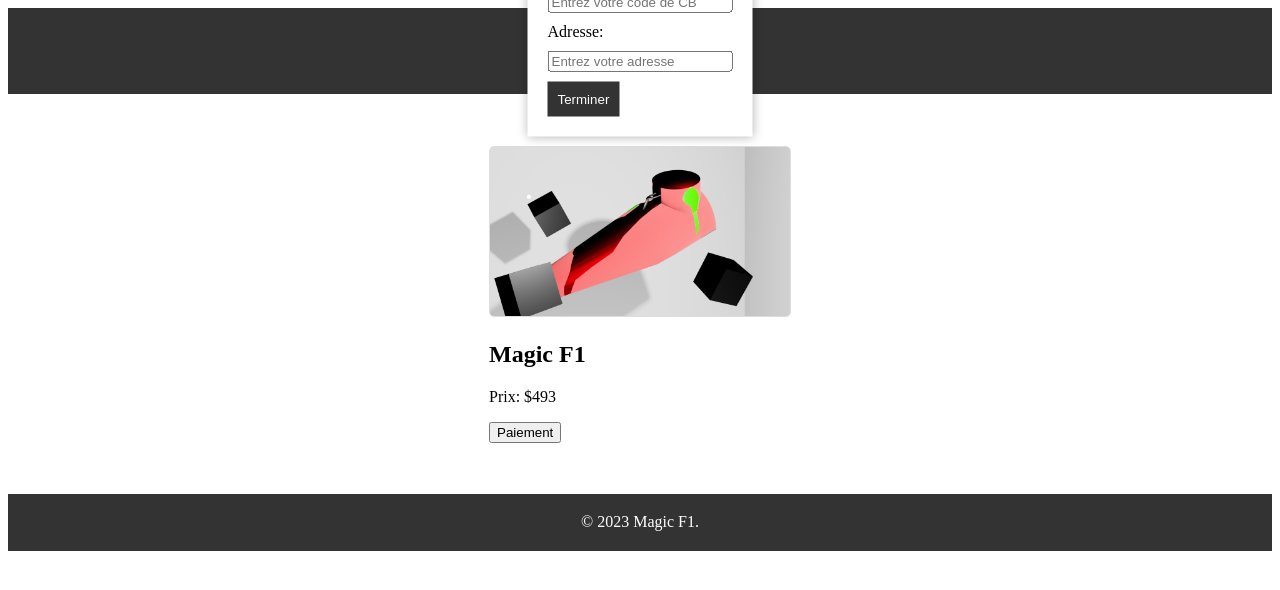
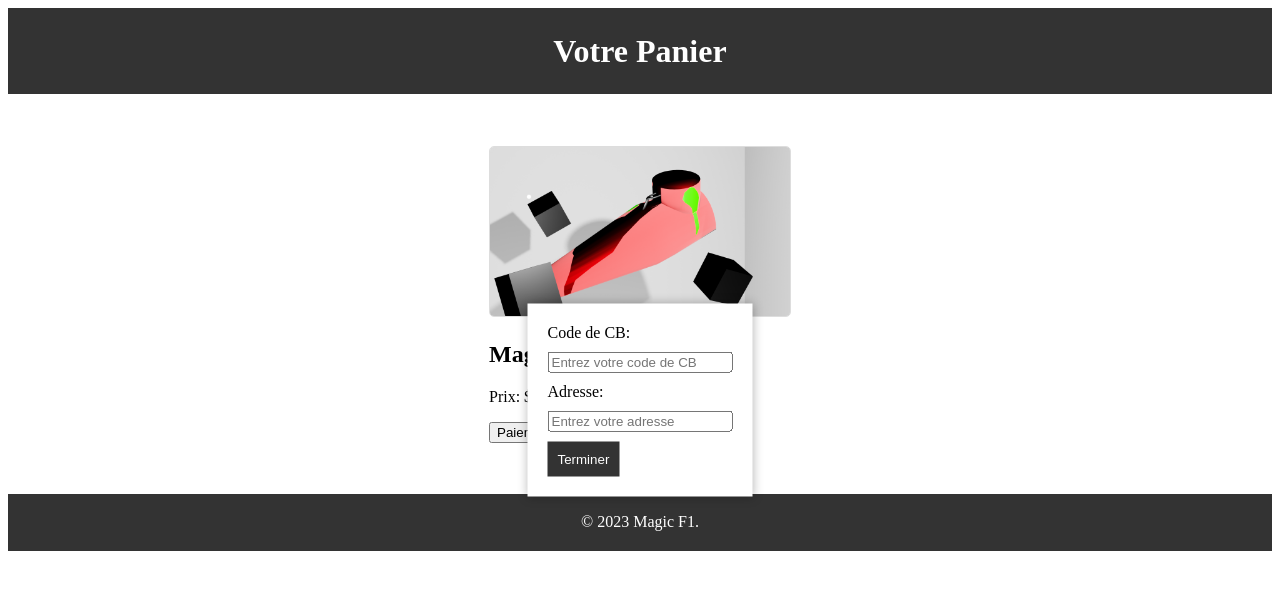
Before and after one commit to magic-f1/fr, a plain HTML site: page panier.html in a window 1280 px wide. Both pictures are taken after a click on the button "Paiement". Drawn offline with Linux system fonts and the light colour scheme.

Commit message:
Update styles.css

```diff
--- a/styles.css
+++ b/styles.css
@@ -1,7 +1,7 @@
 .popup {
     display: none;
     position: fixed;
-    top: 5%;
+    top: 50%;
     left: 50%;
     transform: translate(-50%, -50%);
     padding: 20px;
```
